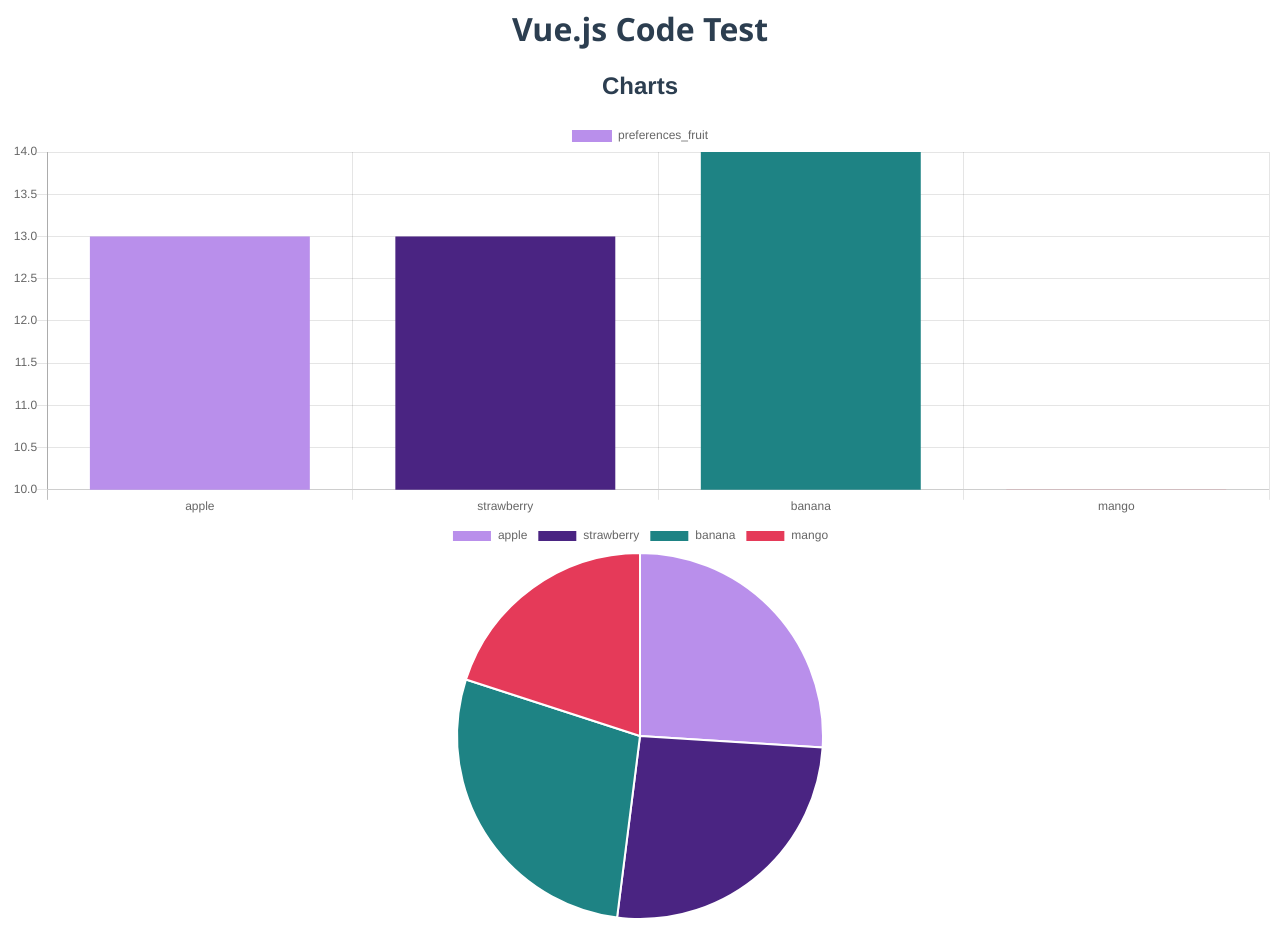
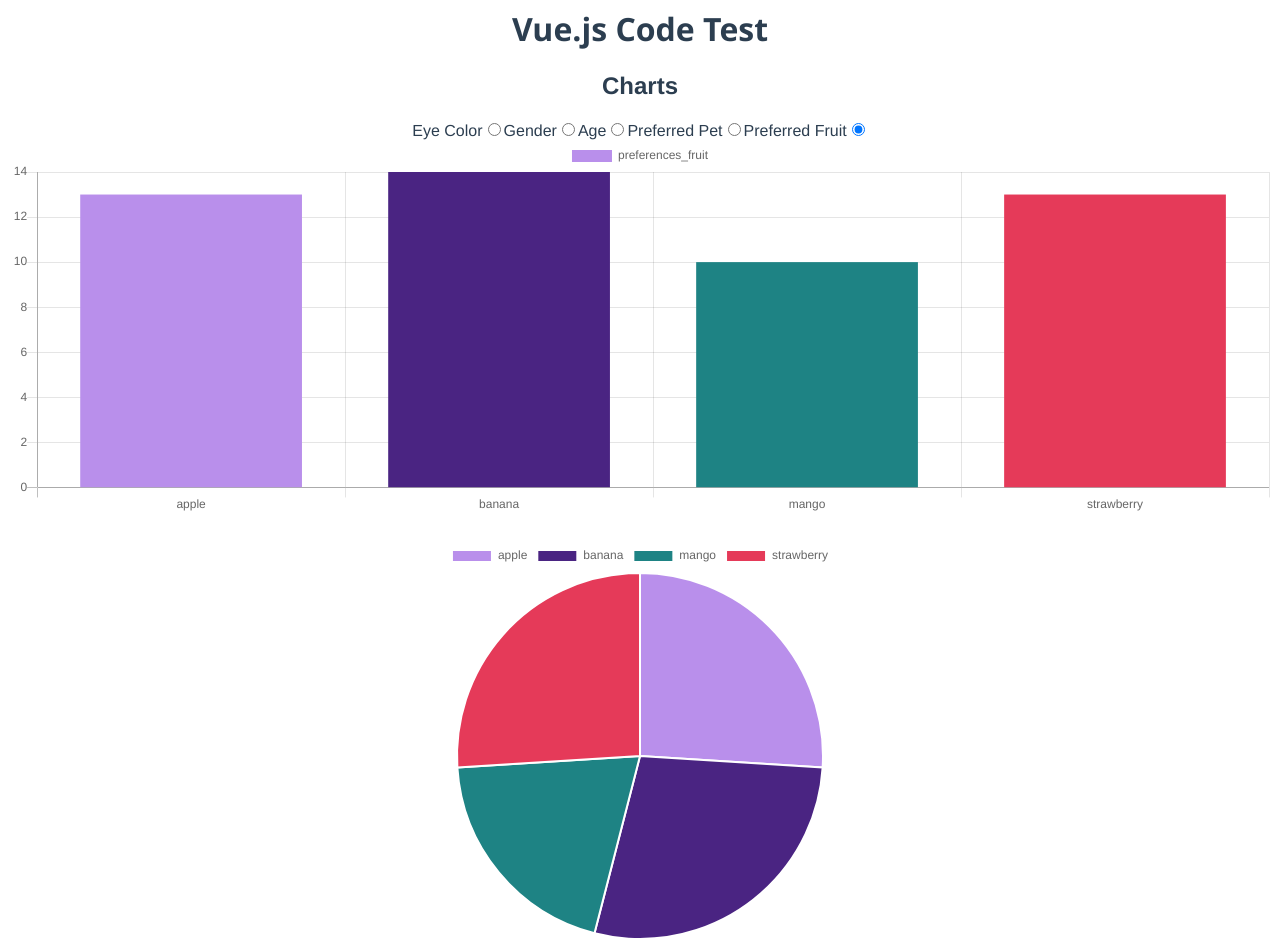
Before and after one commit to AlexOwen/example-vue-code-test, a Vue app: page / in a window 1280 px wide. Shown: the part 100-1043 px from the top of the page. Built offline with nearby package versions, Linux system fonts and the light colour scheme.

Commit message:
graph x axis can be chosen

```diff
--- a/src/components/BarChart.vue
+++ b/src/components/BarChart.vue
@@ -16,23 +16,7 @@ export default {
     },
   },
   mounted() {
-    this.renderChart(this.chartData, {
-      ...this.options,
-      scales: {
-        xAxes: [{
-          display: true,
-          scaleLabel: {
-            display: true,
-          },
-        }],
-        yAxes: [{
-          display: true,
-          ticks: {
-            beginAtZero: true,
-          },
-        }],
-      },
-    });
+    this.renderChart(this.chartData, this.options);
   },
 };
 </script>
--- a/src/components/ChartContainer.vue
+++ b/src/components/ChartContainer.vue
@@ -1,22 +1,25 @@
 <template>
   <section class="chart">
     <h2>{{ title }}</h2>
-    <BarChart :options="options" :chart-data="chartData"></BarChart>
-    <PieChart :options="options" :chart-data="chartData"></PieChart>
+    <ChartOptionSelector />
+    <BarChart :options="barOptions" :chart-data="chartData"></BarChart>
+    <PieChart :options="pieOptions" :chart-data="chartData"></PieChart>
   </section>
 </template>
 
 <script>
+import ChartOptionSelector from '@/components/ChartOptionSelector.vue';
 import BarChart from '@/components/BarChart.vue';
 import PieChart from '@/components/PieChart.vue';
 import store from '../store/index';
 
 export default {
-  name: 'Chart',
+  name: 'ChartContainer',
   props: {
     title: String,
   },
   components: {
+    ChartOptionSelector,
     BarChart,
     PieChart,
   },
@@ -27,9 +30,27 @@ export default {
     }),
   },
   data: () => ({
-    options: {
+    pieOptions: {
       responsive: true,
       maintainAspectRatio: false,
+    },
+    barOptions: {
+      responsive: true,
+      maintainAspectRatio: false,
+      scales: {
+        xAxes: [{
+          display: true,
+          scaleLabel: {
+            display: true,
+          },
+        }],
+        yAxes: [{
+          display: true,
+          ticks: {
+            beginAtZero: true,
+          },
+        }],
+      },
     },
   }),
 };
--- /dev/null
+++ b/src/components/ChartOptionSelector.vue
@@ -0,0 +1,40 @@
+<template>
+  <section>
+    <label for="eyeColor">Eye Color</label>
+    <input type="radio" name="option" id="eyeColor" value="eyeColor" v-model="option" />
+    <label for="gender">Gender</label>
+    <input type="radio" name="option" id="gender" value="gender" v-model="option" />
+    <label for="age">Age</label>
+    <input type="radio" name="option" id="age" value="age" v-model="option" />
+    <label for="preferences_pet">Preferred Pet</label>
+    <input type="radio" name="option" id="preferences_pet"
+      value="preferences_pet" v-model="option" />
+    <label for="preferences_fruit">Preferred Fruit</label>
+    <input type="radio" name="option" id="preferences_fruit"
+      value="preferences_fruit" v-model="option" />
+  </section>
+</template>
+
+<script>
+import store from '../store/index';
+
+export default {
+  name: 'ChartOptionSelector',
+  computed: {
+    option: {
+      get() {
+        return store.state.chartOption;
+      },
+      set(value) {
+        store.commit('setChartOption', value);
+        store.dispatch('refreshChart');
+      },
+    },
+  },
+  // methods: {
+  //   updateOption: (e) => {
+  //     store.commit('setChartOption', e.target.value);
+  //   },
+  // },
+};
+</script>
--- a/src/components/PieChart.vue
+++ b/src/components/PieChart.vue
@@ -17,7 +17,7 @@ export default {
   },
   mounted() {
     this.options.scales = {};
-    this.renderChart(this.chartData, this.options);
+    // this.renderChart(this.chartData, this.options);
   },
 };
 </script>
--- a/src/components/Table.vue
+++ b/src/components/Table.vue
@@ -7,8 +7,8 @@
         <th class="gender">Gender</th>
         <th class="age">Age</th>
         <th class="eyecolor">Eye Color</th>
-        <th class="preferences_pet">Favorite Pet</th>
-        <th class="preferences_fruit">Favorite Fruit</th>
+        <th class="preferences_pet">Preferred Pet</th>
+        <th class="preferences_fruit">Preferred Fruit</th>
       </tr>
       <TableRow v-for="(person, index) in $store.state.people"
         :key="person.id"
--- a/src/store/index.js
+++ b/src/store/index.js
@@ -9,6 +9,7 @@ export const mutations = {
   },
   setChartOption: (state, payload) => {
     // update the current displayed variable
+    console.log(payload);
     state.chartOption = payload;
   },
   setChartLabels: (state) => {
@@ -23,7 +24,7 @@ export const mutations = {
         labels.push(person[currentOption]);
       }
     });
-    state.chartLabels = [...new Set(labels)];
+    state.chartLabels = [...new Set(labels.sort())];
   },
   setChartData: (state) => {
     const currentOption = state.chartOption;
```
Also changed, not shown: 2 other files (tests, documents, lock files or other folders).
